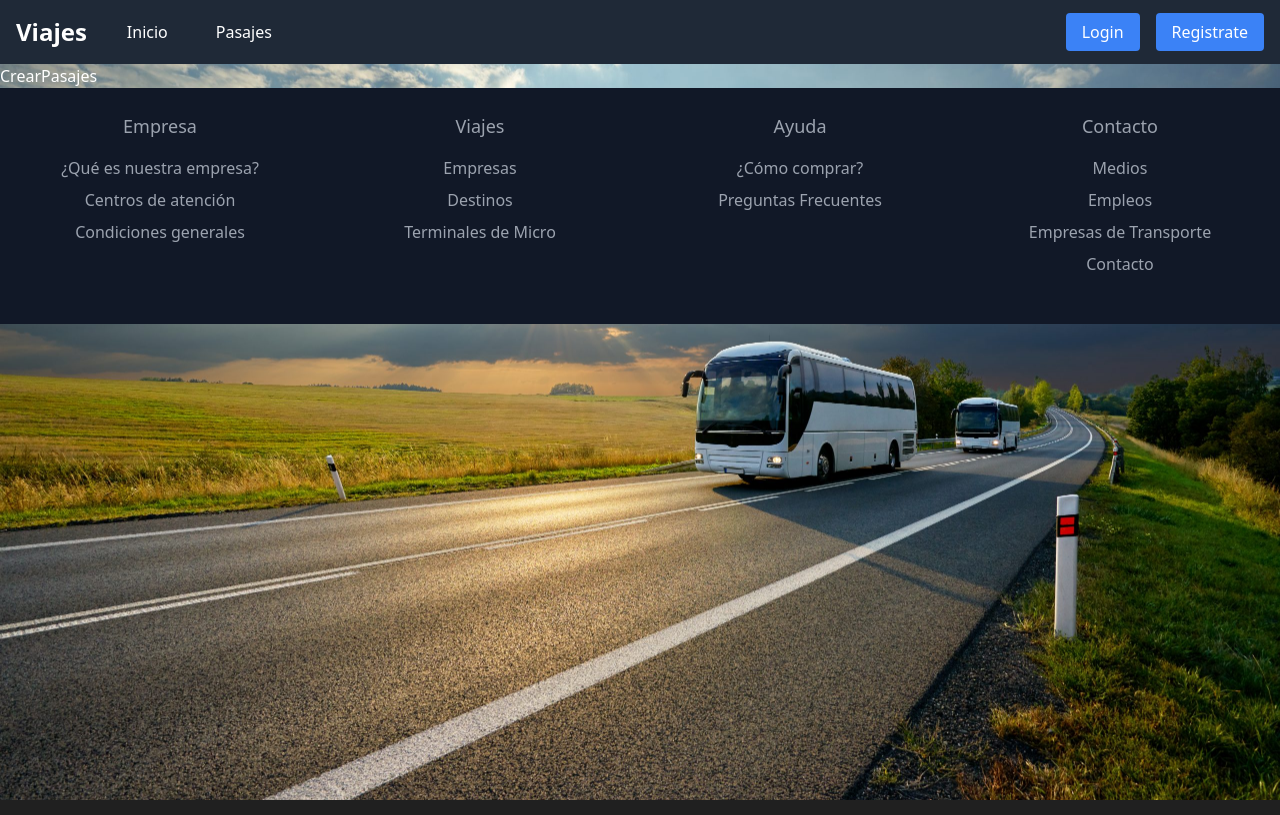
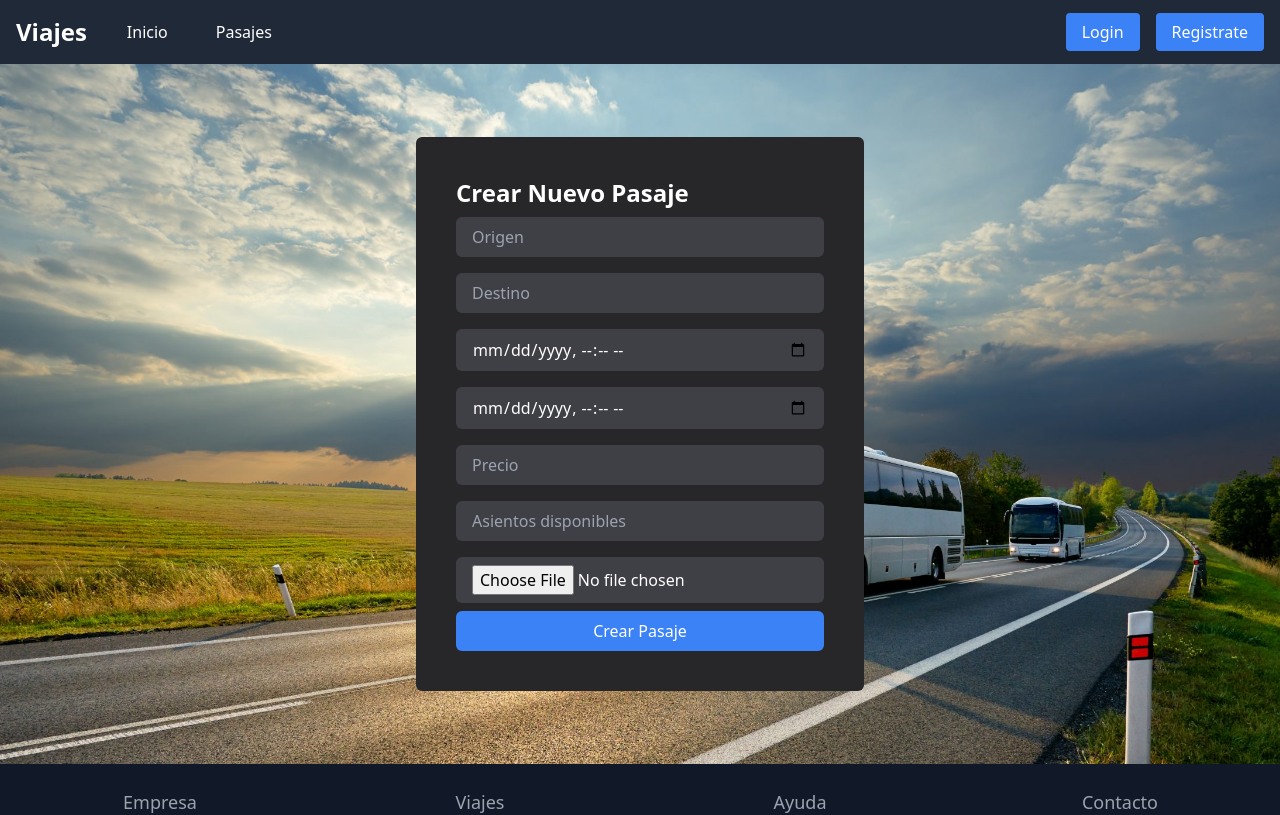
Before and after one commit to AdrianC89/Proyecto-Venta-Pasajes, a React (Vite) app in the folder React-Pasajes/venta-pasajes/: page /crearpasaje in a window 1280 px wide. Shown: the top 815 px of the page. Built offline with nearby package versions, Linux system fonts and the light colour scheme.

Commit message:
formulario de creacion hecho

```diff
--- a/React-Pasajes/venta-pasajes/src/api/pasajes.js
+++ b/React-Pasajes/venta-pasajes/src/api/pasajes.js
@@ -5,3 +5,11 @@ const API_URL = 'http://localhost:3000/api/pasajes'; // Cambia esto por la URL d
 export const getPasajes = async () => {
     return await axios.get(API_URL);
 };
+
+export const createPasaje = async (pasajeData) => {
+    return await axios.post(API_URL, pasajeData, {
+        headers: {
+            'Content-Type': 'multipart/form-data',
+        },
+    });
+};
--- a/React-Pasajes/venta-pasajes/src/pages/CrearPasajes.jsx
+++ b/React-Pasajes/venta-pasajes/src/pages/CrearPasajes.jsx
@@ -1,7 +1,101 @@
-import React from 'react'
+import { useForm } from 'react-hook-form';
+import { useNavigate } from 'react-router-dom';
+import { createPasaje } from '../api/pasajes'; // Importar la función de creación desde la carpeta api
 
-export default function CrearPasajes() {
-  return (
-    <div>CrearPasajes</div>
-  )
+function CrearPasaje() {
+    const { register, handleSubmit, formState: { errors }, reset } = useForm();
+    const navigate = useNavigate();
+
+    const onSubmit = async (data) => {
+        try {
+            const formData = new FormData();
+
+            // Añadir los datos del formulario al FormData
+            formData.append('origen', data.origen);
+            formData.append('destino', data.destino);
+            formData.append('fechaSalida', data.fechaSalida);
+            formData.append('fechaLlegada', data.fechaLlegada);
+            formData.append('precio', data.precio);
+            formData.append('asientosDisponibles', data.asientosDisponibles);
+            formData.append('imagen', data.imagen[0]); // Asegúrate de seleccionar el archivo correcto
+
+            await createPasaje(formData); // Llamada a la función que hace el POST a la API
+            reset(); // Limpiar el formulario tras la creación
+            navigate('/pasajes'); // Redirigir al listado de pasajes
+
+        } catch (error) {
+            console.error(error);
+        }
+    };
+
+    return (
+        <div className="flex h-[calc(100vh-100px)] items-center justify-center">
+            <div className="bg-zinc-800 max-w-md p-10 rounded-md">
+                <h1 className="text-2xl font-bold">Crear Nuevo Pasaje</h1>
+                <form onSubmit={handleSubmit(onSubmit)} encType="multipart/form-data">
+                    <input
+                        type="text"
+                        {...register("origen", { required: true })}
+                        className="w-full bg-zinc-700 text-white px-4 py-2 rounded-md my-2"
+                        placeholder="Origen"
+                    />
+                    {errors.origen && <p className="text-red-500">El origen es obligatorio</p>}
+
+                    <input
+                        type="text"
+                        {...register("destino", { required: true })}
+                        className="w-full bg-zinc-700 text-white px-4 py-2 rounded-md my-2"
+                        placeholder="Destino"
+                    />
+                    {errors.destino && <p className="text-red-500">El destino es obligatorio</p>}
+
+                    <input
+                        type="datetime-local"
+                        {...register("fechaSalida", { required: true })}
+                        className="w-full bg-zinc-700 text-white px-4 py-2 rounded-md my-2"
+                    />
+                    {errors.fechaSalida && <p className="text-red-500">La fecha de salida es obligatoria</p>}
+
+                    <input
+                        type="datetime-local"
+                        {...register("fechaLlegada", { required: true })}
+                        className="w-full bg-zinc-700 text-white px-4 py-2 rounded-md my-2"
+                    />
+                    {errors.fechaLlegada && <p className="text-red-500">La fecha de llegada es obligatoria</p>}
+
+                    <input
+                        type="number"
+                        {...register("precio", { required: true })}
+                        className="w-full bg-zinc-700 text-white px-4 py-2 rounded-md my-2"
+                        placeholder="Precio"
+                    />
+                    {errors.precio && <p className="text-red-500">El precio es obligatorio</p>}
+
+                    <input
+                        type="number"
+                        {...register("asientosDisponibles", { required: true })}
+                        className="w-full bg-zinc-700 text-white px-4 py-2 rounded-md my-2"
+                        placeholder="Asientos disponibles"
+                    />
+                    {errors.asientosDisponibles && <p className="text-red-500">Debe indicar los asientos disponibles</p>}
+
+                    <input
+                        type="file"
+                        {...register("imagen", { required: true })}
+                        className="w-full bg-zinc-700 text-white px-4 py-2 rounded-md my-2"
+                    />
+                    {errors.imagen && <p className="text-red-500">La imagen es obligatoria</p>}
+
+                    <button
+                        type="submit"
+                        className="bg-blue-500 text-white px-4 py-2 rounded-md w-full"
+                    >
+                        Crear Pasaje
+                    </button>
+                </form>
+            </div>
+        </div>
+    );
 }
+
+export default CrearPasaje;
```
Also changed, not shown: 2 other files (tests, documents, lock files or other folders).
